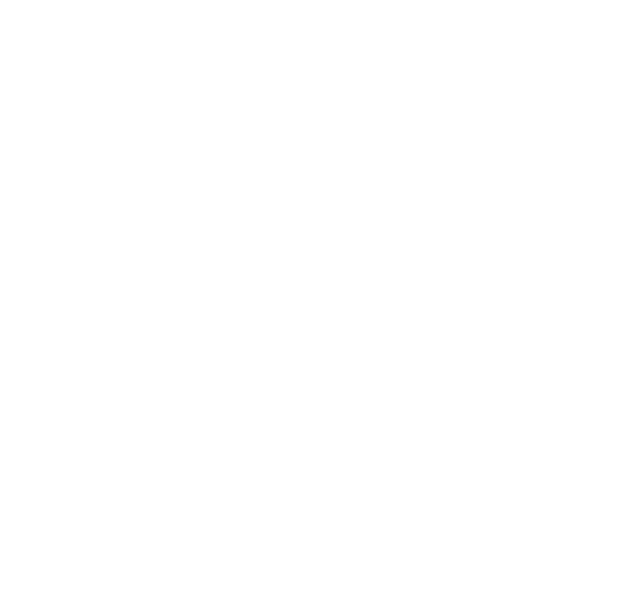
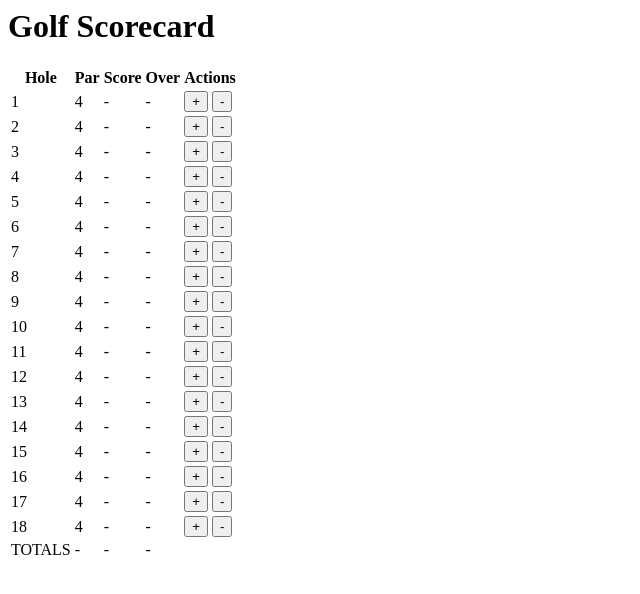
Before and after one commit to knrussel1/knrusse1.github.oi, a plain HTML site: page assignments/assignment03/assignment03.html in a window 1280 px wide. Shown: the whole page, without its empty margins (0-640 px from the left). Drawn offline with Linux system fonts and the light colour scheme.

Commit message:
Update assignment03.html

```diff
--- a/assignments/assignment03/assignment03.html
+++ b/assignments/assignment03/assignment03.html
@@ -1,3 +1,146 @@
 <DOCTYPE! html>
+<h1>Golf Scorecard</h1>
+<table class="table table-striped">
+  <tr id="0">
+    <th>Hole</th>
+    <th>Par</th>
+    <th>Score</th>
+    <th>Over</th>
+    <th>Actions</th>
+  </tr>
+  <tr id="1">
+    <td>1</td>
+    <td>4</td>
+    <td>-</td>
+    <td>-</td>
+    <td><button class="btn btn-success">+</button> <button class="btn btn-danger">-</button></td>
+  </tr>
+  <tr id="2">
+    <td>2</td>
+    <td>4</td>
+    <td>-</td>
+    <td>-</td>
+    <td><button class="btn btn-success">+</button> <button class="btn btn-danger">-</button></td>
+  </tr>
+  <tr id="3">
+    <td>3</td>
+    <td>4</td>
+    <td>-</td>
+    <td>-</td>
+    <td><button class="btn btn-success">+</button> <button class="btn btn-danger">-</button></td>
+  </tr>
+  <tr id="4">
+    <td>4</td>
+    <td>4</td>
+    <td>-</td>
+    <td>-</td>
+    <td><button class="btn btn-success">+</button> <button class="btn btn-danger">-</button></td>
+  </tr>
+  <tr id="5">
+    <td>5</td>
+    <td>4</td>
+    <td>-</td>
+    <td>-</td>
+    <td><button class="btn btn-success">+</button> <button class="btn btn-danger">-</button></td>
+  </tr>
+  <tr id="6">
+    <td>6</td>
+    <td>4</td>
+    <td>-</td>
+    <td>-</td>
+    <td><button class="btn btn-success">+</button> <button class="btn btn-danger">-</button></td>
+  </tr>
+  <tr id="7">
+    <td>7</td>
+    <td>4</td>
+    <td>-</td>
+    <td>-</td>
+    <td><button class="btn btn-success">+</button> <button class="btn btn-danger">-</button></td>
+  </tr>
+  <tr id="8">
+    <td>8</td>
+    <td>4</td>
+    <td>-</td>
+    <td>-</td>
+    <td><button class="btn btn-success">+</button> <button class="btn btn-danger">-</button></td>
+  </tr>
+  <tr id="9">
+    <td>9</td>
+    <td>4</td>
+    <td>-</td>
+    <td>-</td>
+    <td><button class="btn btn-success">+</button> <button class="btn btn-danger">-</button></td>
+  </tr>
+  <tr id="10">
+    <td>10</td>
+    <td>4</td>
+    <td>-</td>
+    <td>-</td>
+    <td><button class="btn btn-success">+</button> <button class="btn btn-danger">-</button></td>
+  </tr>
+  <tr id="11">
+    <td>11</td>
+    <td>4</td>
+    <td>-</td>
+    <td>-</td>
+    <td><button class="btn btn-success">+</button> <button class="btn btn-danger">-</button></td>
+  </tr>
+  <tr id="12">
+    <td>12</td>
+    <td>4</td>
+    <td>-</td>
+    <td>-</td>
+    <td><button class="btn btn-success">+</button> <button class="btn btn-danger">-</button></td>
+  </tr>
+  <tr id="13">
+    <td>13</td>
+    <td>4</td>
+    <td>-</td>
+    <td>-</td>
+    <td><button class="btn btn-success">+</button> <button class="btn btn-danger">-</button></td>
+  </tr>
+  <tr id="14">
+    <td>14</td>
+    <td>4</td>
+    <td>-</td>
+    <td>-</td>
+    <td><button class="btn btn-success">+</button> <button class="btn btn-danger">-</button></td>
+  </tr>
+  <tr id="15">
+    <td>15</td>
+    <td>4</td>
+    <td>-</td>
+    <td>-</td>
+    <td><button class="btn btn-success">+</button> <button class="btn btn-danger">-</button></td>
+  </tr>
+  <tr id="16">
+    <td>16</td>
+    <td>4</td>
+    <td>-</td>
+    <td>-</td>
+    <td><button class="btn btn-success">+</button> <button class="btn btn-danger">-</button></td>
+  </tr>
+  <tr id="17">
+    <td>17</td>
+    <td>4</td>
+    <td>-</td>
+    <td>-</td>
+    <td><button class="btn btn-success">+</button> <button class="btn btn-danger">-</button></td>
+  </tr>
+  <tr id="18">
+    <td>18</td>
+    <td>4</td>
+    <td>-</td>
+    <td>-</td>
+    <td><button class="btn btn-success">+</button> <button class="btn btn-danger">-</button></td>
+  </tr>
+  <tr id="totals">
+    <td id="allTotal">TOTALS</td>
+    <td id="parTotal">-</td>
+    <td id="scoreTotal">-</td>
+    <td id="overTotal">-</td>
+    <td id="NA"></td>
+  </tr>
+</table>
 
 <html>
```
